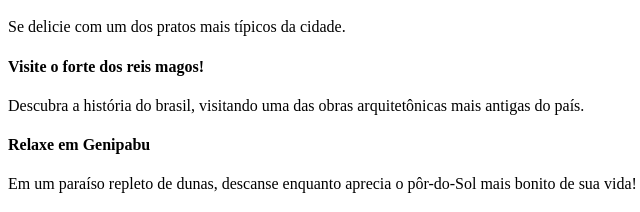
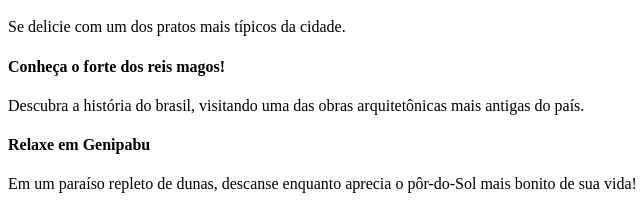
Before and after one commit to RuanMedGar/visite-natal, a plain HTML site: page index.html in a window 1280 px wide. Shown: the part 191-403 px from the top of the page, 0-640 px from the left. Drawn offline with Linux system fonts and the light colour scheme.

Commit message:
update index.html

```diff
--- a/index.html
+++ b/index.html
@@ -12,7 +12,7 @@
     <h3>As 3 melhores atividades para fazer em Natal</h3>
     <h4>Coma ginga com tapioca na Redinha!</h4>
     <p>Se delicie com um dos pratos mais típicos da cidade.</p>
-    <h4>Visite o forte dos reis magos!</h4>
+    <h4>Conheça o forte dos reis magos!</h4>
     <p>Descubra a história do brasil, visitando uma das obras arquitetônicas mais antigas do país.</p>
     <h4>Relaxe em Genipabu</h4>
     <p>Em um paraíso repleto de dunas, descanse enquanto aprecia o pôr-do-Sol mais bonito de sua vida!</p>
```
